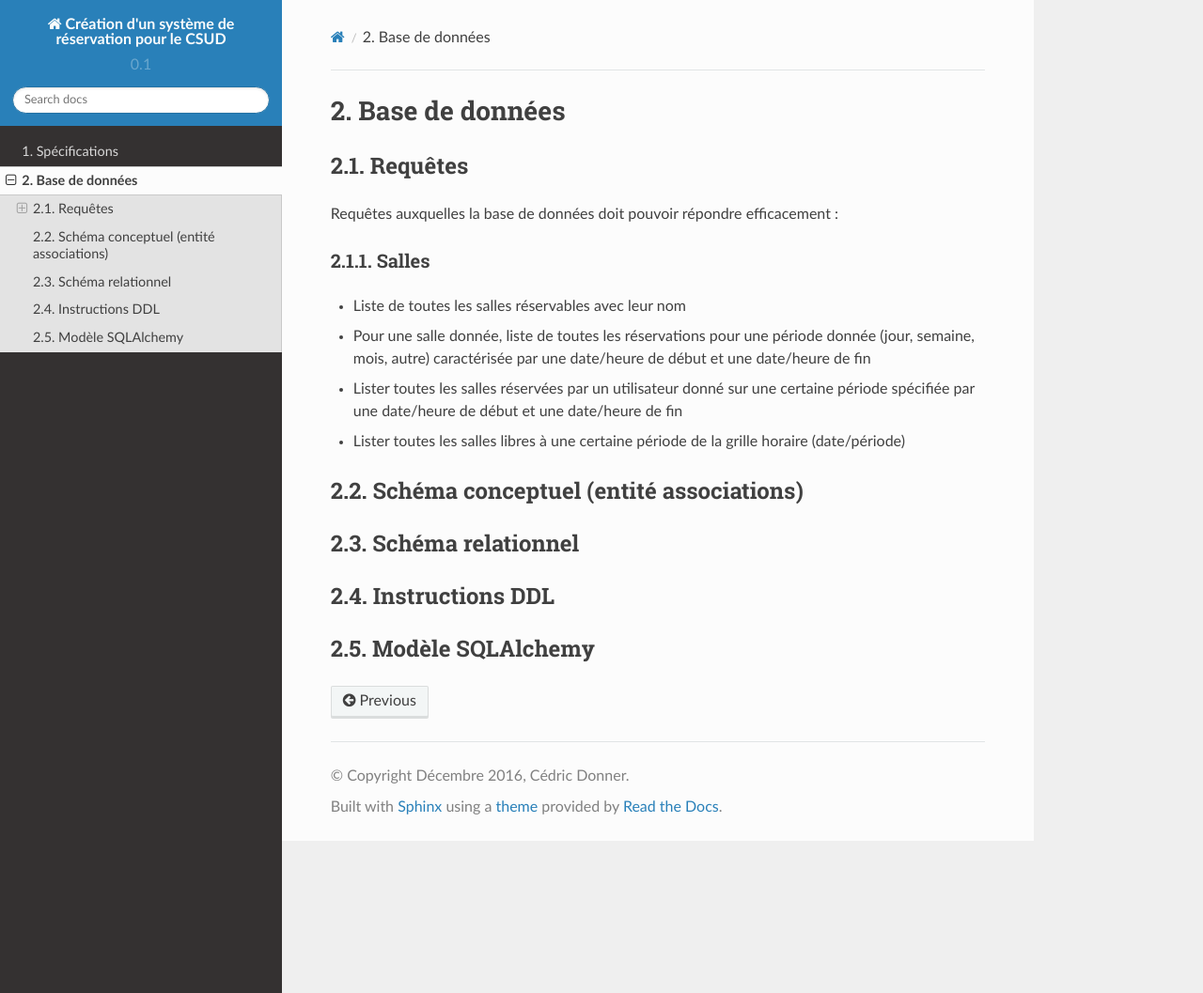
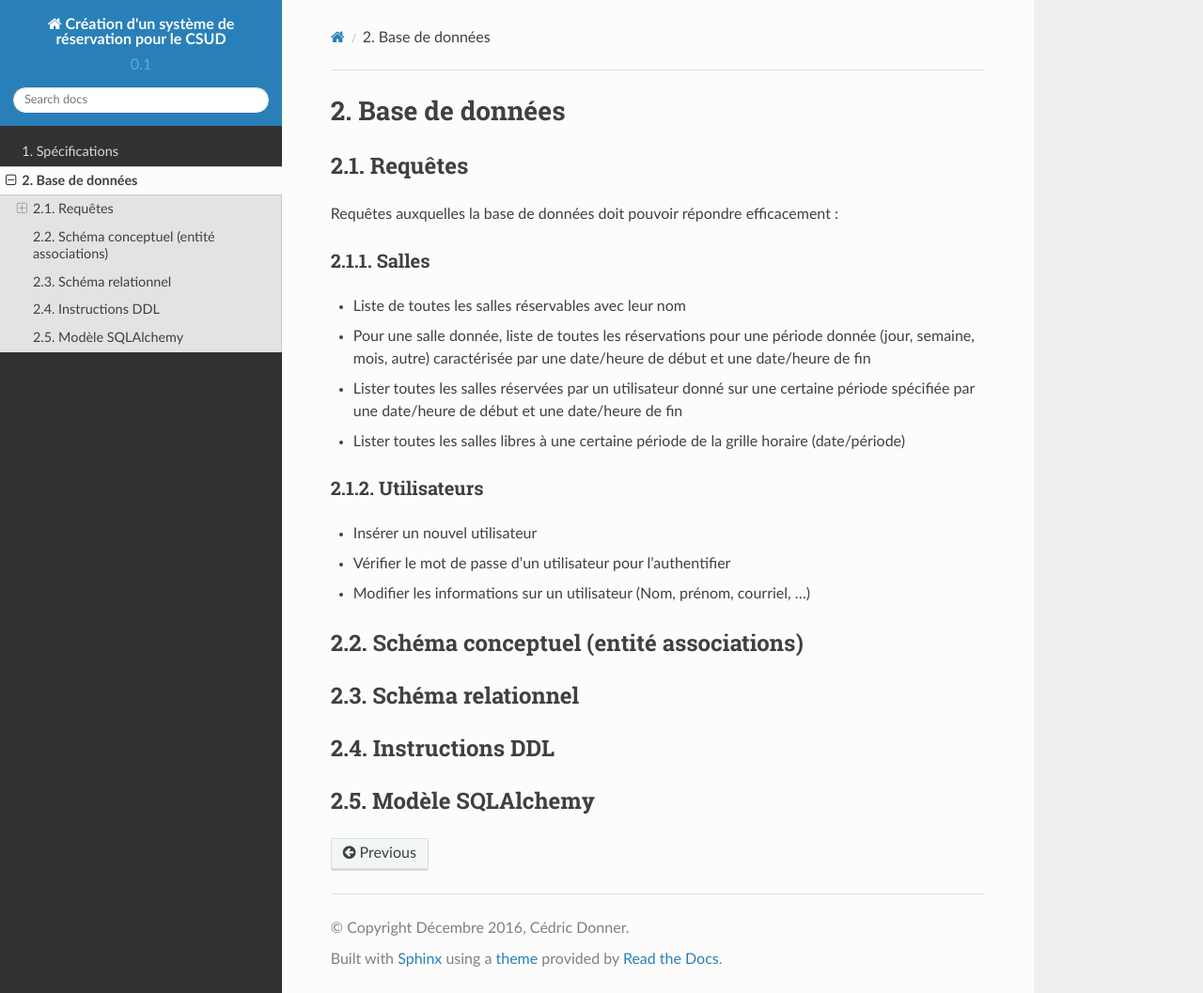
Before and after one commit to oci1517/reservation, a Sphinx documentation site: the page built from source/db.rst, in a window 1280 px wide and 1057 px high. Shown: the whole window at 94% size. Built offline with Sphinx 7.4.7 and the Read the Docs theme 2.0.0, drawn with Linux system fonts in a browser that asks for light colours.

Commit message:
ajout de spécifications pour la base de données

```diff
--- a/source/db.rst
+++ b/source/db.rst
@@ -16,6 +16,13 @@ Salles
 *  Lister toutes les salles réservées par un utilisateur donné sur une certaine période spécifiée par une date/heure de début et une date/heure de fin
 *  Lister toutes les salles libres à une certaine période de la grille horaire (date/période)
 
+Utilisateurs
+------------
+
+*  Insérer un nouvel utilisateur
+*  Vérifier le mot de passe d'un utilisateur pour l'authentifier
+*  Modifier les informations sur un utilisateur (Nom, prénom, courriel, ...)
+
 
 Schéma conceptuel (entité associations)
 =======================================
```
